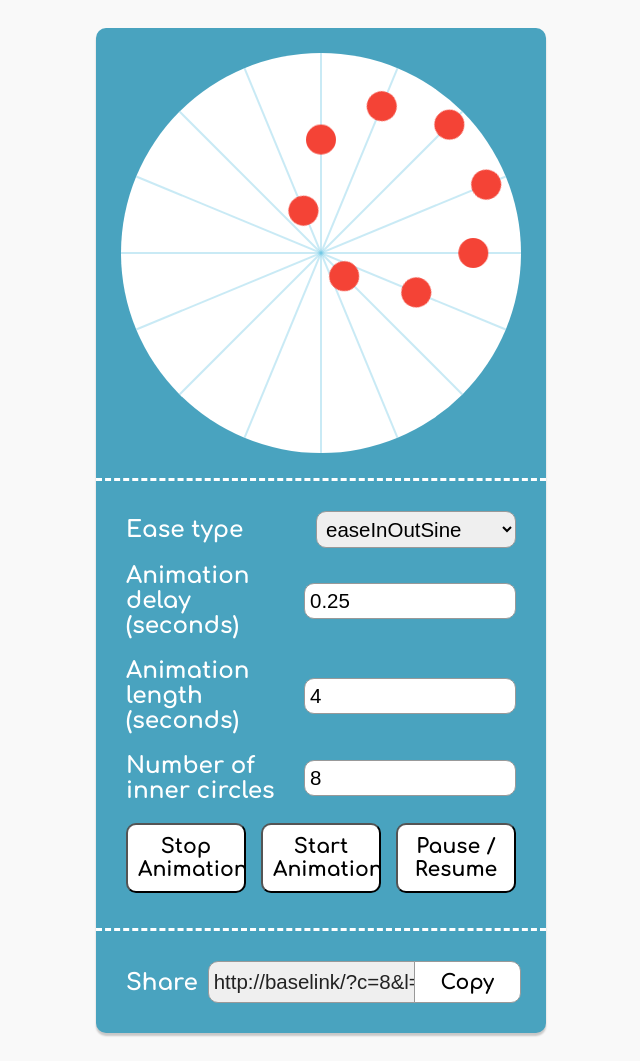
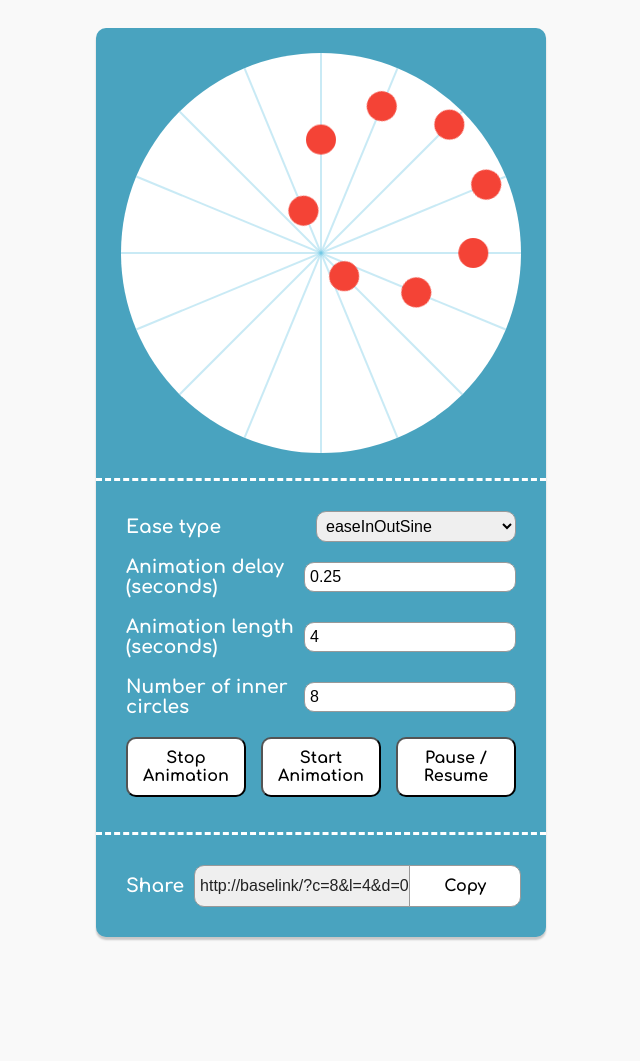
Before and after one commit to not-dalia/relevant-space, a Jekyll site: the page built from circular-animation/index.html, in a window 1280 px wide. Shown: the whole page, without its empty margins (327-967 px from the left). Built offline with Jekyll 4.4.1, drawn with Linux system fonts in a browser that asks for light colours; after the commit the page ends 965 px from its top, so only the background shows below that.

Commit message:
updated corcular animation font size

```diff
--- a/circular-animation/index.html
+++ b/circular-animation/index.html
@@ -3,7 +3,6 @@ layout: empty
 title: Circular Animation
 lang: en
 ---
-
 <html lang="en">
 
 <head>
@@ -21,7 +20,7 @@ lang: en
       display: flex;
       flex-direction: column;
       font-family: Comfortaa, Arial, sans-serif;
-      font-size: 1.8vmax;
+      font-size: 14pt;
       flex-wrap: wrap-reverse;
       align-items: center;
     }
@@ -105,12 +104,12 @@ lang: en
 
     .row input {
       margin: 0 5px;
-      font-size: 1.6vmax;
+      font-size: 12pt;
     }
 
     .row select {
       margin: 0 5px;
-      font-size: 1.6vmax;
+      font-size: 12pt;
       padding: 5px;
     }
 
```
